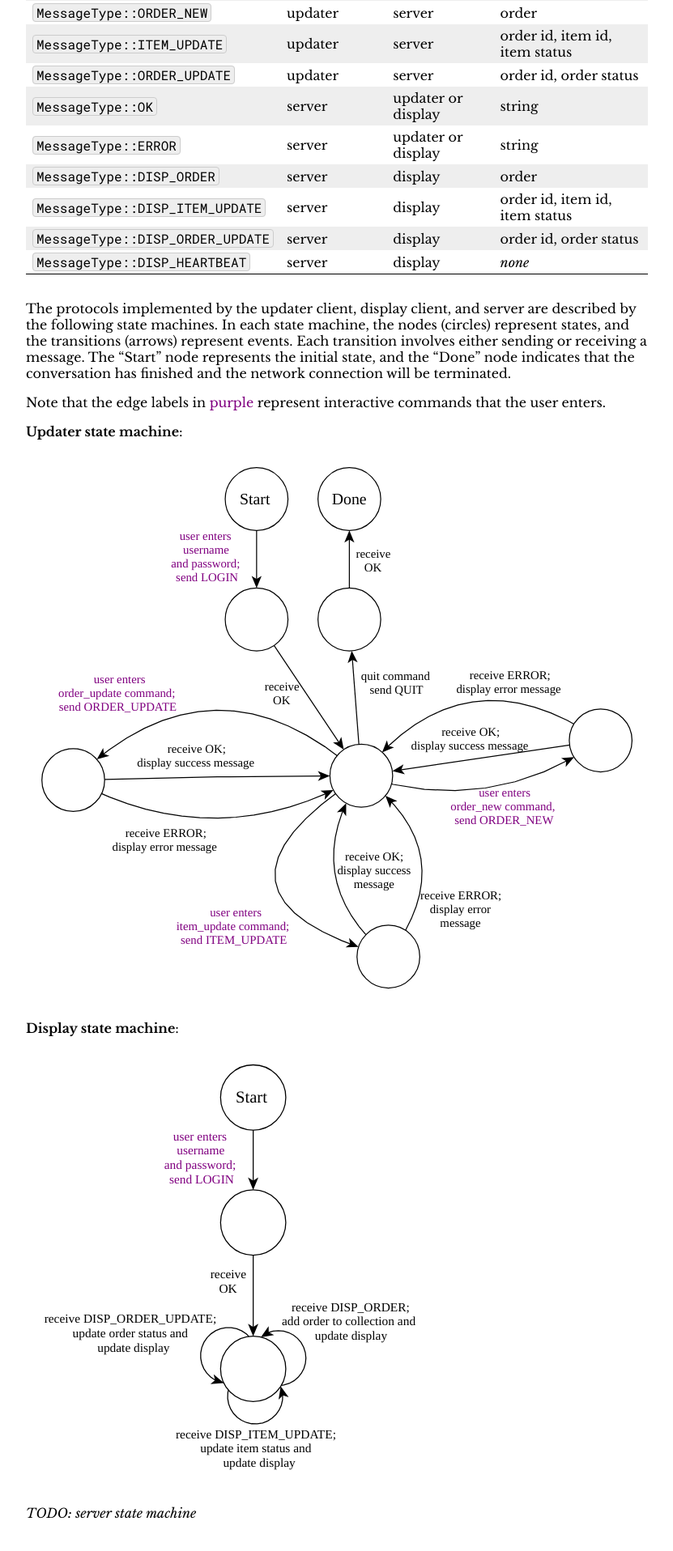
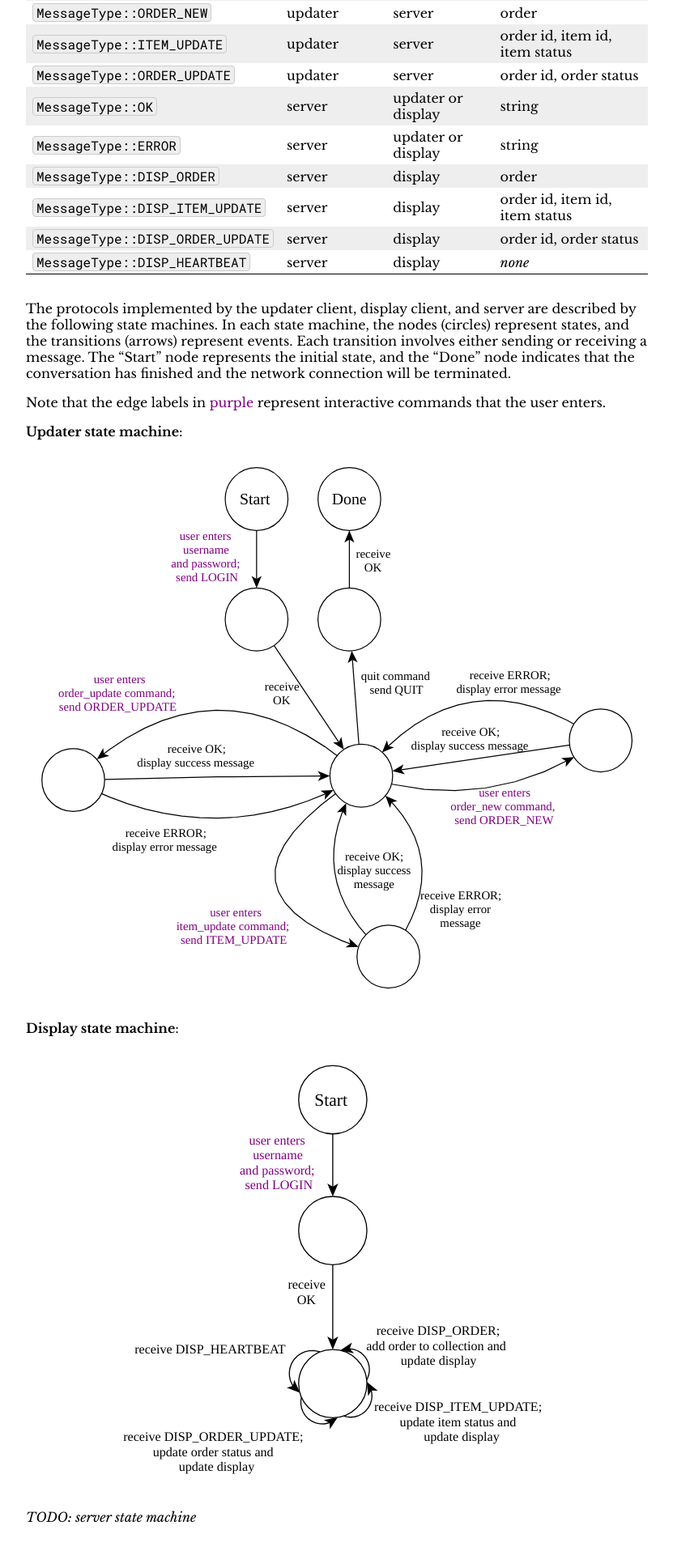
Before and after one commit to jhucsf/spring2026, a Jekyll site: the page built from assign/assign05.md, in a window 1280 px wide. Shown: the part 3136-5052 px from the top of the page at 81% size, without its empty margins (224-1055 px from the left). Built offline with Jekyll 4.4.1, drawn with Linux system fonts in a browser that asks for light colours.

Commit message:
show DISP_HEARTBEAT messages; center display SM

```diff
--- a/assign/assign05.md
+++ b/assign/assign05.md
@@ -200,8 +200,8 @@ represent interactive commands that the user enters.
 
 **Display state machine**:
 
-<a href="img/assign05/display-sm.svg">
-  <img style="width: 32em;" alt="Display state machine diagram" src="img/assign05/display-sm.svg">
+<a style="margin-left: 6em;" href="img/assign05/display-sm.svg">
+  <img style="width: 36em;" alt="Display state machine diagram" src="img/assign05/display-sm.svg">
 </a>
 
 <!--
```
Also changed, not shown: assign/img/assign05/display-sm.svg, 1 other file.
